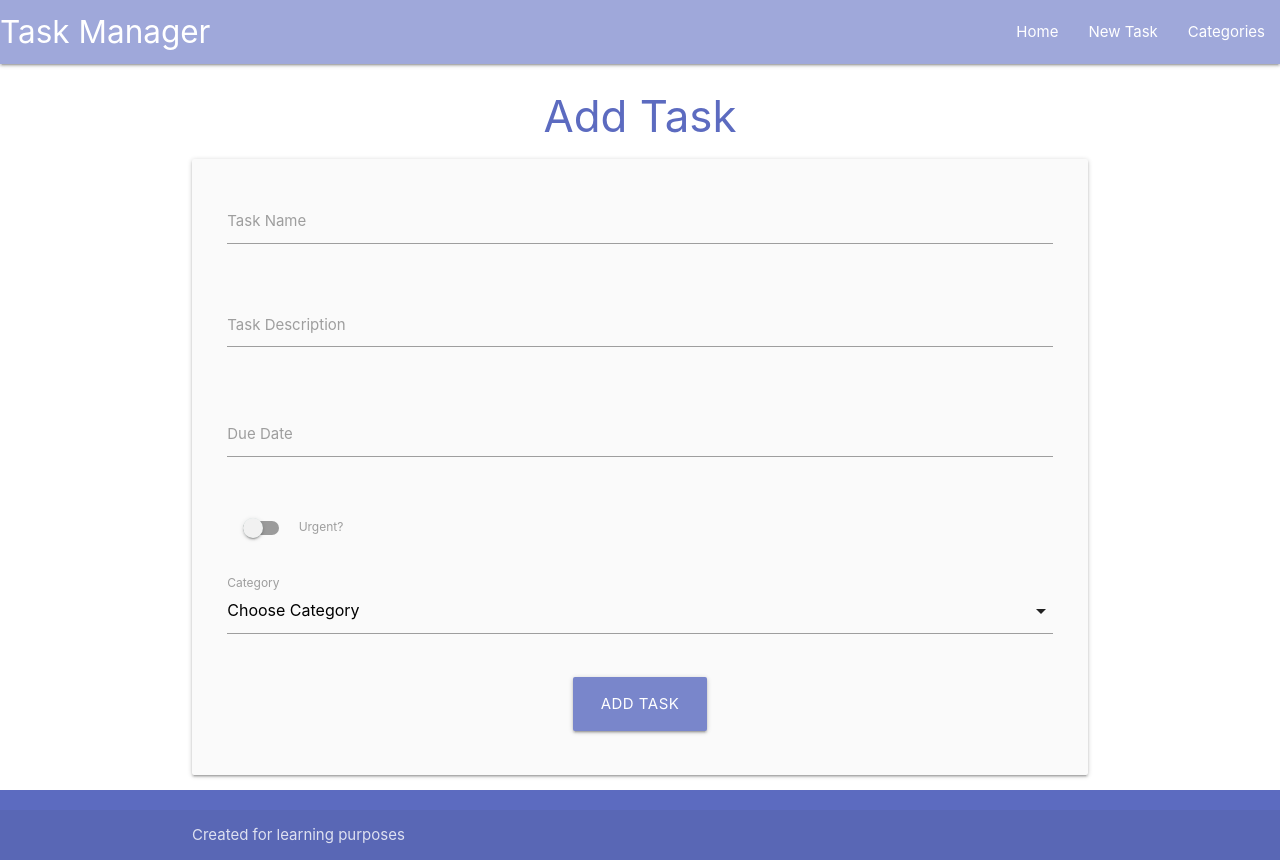
After one commit to cosmicCode42/material-task-manager, a Flask app: page /add_task in a window 1280 px wide. The commit adds this page. Run offline with Flask 3, Linux system fonts and the light colour scheme.

Commit message:
added Create functionality for tasks

```diff
--- a/taskmanager/routes.py
+++ b/taskmanager/routes.py
@@ -44,3 +44,21 @@ def delete_category(category_id):
     db.session.delete(category)
     db.session.commit()
     return redirect(url_for("categories"))
+
+
+@app.route("/add_task", methods=["GET", "POST"])
+def add_task():
+    # Allows new tasks to be POSTed by a user
+    categories = list(Category.query.order_by(Category.category_name).all())
+    if request.method == "POST":
+        task = Task(
+            task_name = request.form.get("task_name"),
+            task_description = request.form.get("task_description"),
+            is_urgent = bool(True if request.form.get("is_urgent") else False),
+            due_date = request.form.get("due_date"),
+            category_id = request.form.get("category_id")
+        )
+        db.session.add(task)
+        db.session.commit()
+        return redirect(url_for("home"))
+    return render_template("add_task.html", categories=categories)
--- a/taskmanager/static/js/script.js
+++ b/taskmanager/static/js/script.js
@@ -2,4 +2,15 @@ document.addEventListener('DOMContentLoaded', function() {
     // sidenav initialisation
     let sidenav = document.querySelectorAll('.sidenav');
     M.Sidenav.init(sidenav);
+
+    // datepicker initialisation
+      let datepicker = document.querySelectorAll('.datepicker');
+      M.Datepicker.init(datepicker, {
+        format: "dd mmm, yyyy",
+        i18n: {done: "Select"}
+      });
+
+    // select initialisation
+    let selects = document.querySelectorAll('select');
+    M.FormSelect.init(selects);
   });
--- /dev/null
+++ b/taskmanager/templates/add_task.html
@@ -0,0 +1,66 @@
+{% extends "base.html" %}
+{% block content %}
+
+<h3 class="indigo-text text-lighten-1 center-align">Add Task</h3>
+
+<div class="row card-panel grey lighten-5">
+    <form class="col s12" method="POST" action="{{ url_for('add_task') }}">
+        <!-- task name -->
+        <div class="row">
+            <div class="input-field col s12">
+                <input id="task_name" name="task_name" minlength="5" maxlength="50" type="text" class="validate"
+                    required>
+                <label for="task_name">Task Name</label>
+            </div>
+        </div>
+        <!-- task description -->
+        <div class="row">
+            <div class="input-field col s12">
+                <textarea id="task_description" name="task_description" minlength="5" maxlength="200" type="text"
+                    class="materialize-textarea validate" required></textarea>
+                <label for="task_description">Task Description</label>
+            </div>
+        </div>
+        <!-- due date -->
+        <div class="row">
+            <div class="input-field col s12">
+                <input id="due_date" name="due_date" type="text" class="datepicker validate" required>
+                <label for="due_date">Due Date</label>
+            </div>
+        </div>
+        <!-- is urgent -->
+        <div class="row">
+            <div class="input-field col s12">
+                <div class="switch">
+                    <label for="is_urgent">
+                        <input id="is_urgent" name="is_urgent" type="checkbox">
+                        <span class="lever"></span>
+                        Urgent?
+                    </label>
+                </div>
+            </div>
+        </div>
+        <!-- category_id -->
+        <div class="row">
+            <div class="input-field col s12">
+                <select id="category_id" name="category_id" class="validate" required>
+                    <option value="" disabled selected>Choose Category</option>
+                    {% for category in categories %}
+                        <option value="{{ category.id }}">{{ category.category_name }}</option>
+                    {% endfor %}
+                </select>
+                <label for="category_id">Category</label>
+            </div>
+        </div>
+        <!-- submit button -->
+        <div class="row">
+            <div class="col s12 center-align">
+                <button type="submit" class="btn-large indigo lighten-2">
+                    Add Task
+                </button>
+            </div>
+        </div>
+    </form>
+</div>
+
+{% endblock %}
--- a/taskmanager/templates/base.html
+++ b/taskmanager/templates/base.html
@@ -20,7 +20,7 @@
                 <a href="#" data-target="mobile-demo" class="sidenav-trigger"><i class="material-icons">menu</i></a>
                 <ul class="right hide-on-med-and-down">
                     <li><a href="{{ url_for('home') }}">Home</a></li>
-                    <li><a href="">New Task</a></li>
+                    <li><a href="{{ url_for('add_task') }}">New Task</a></li>
                     <li><a href="{{ url_for('categories') }}">Categories</a></li>
                 </ul>
             </div>
@@ -29,7 +29,7 @@
         <!-- mobile sidebar -->
         <ul class="sidenav" id="mobile-demo">
             <li><a href="{{ url_for('home') }}">Home</a></li>
-            <li><a href="">New Task</a></li>
+            <li><a href="{{ url_for('add_task') }}">New Task</a></li>
             <li><a href="{{ url_for('categories') }}">Categories</a></li>
         </ul>
     </header>
@@ -46,7 +46,6 @@
         <div class="footer-copyright">
             <div class="container">
                 Created for learning purposes
-                <a class="white-text right" href="#!">More Links</a>
             </div>
         </div>
     </footer>
```
Also changed, not shown: taskmanager/templates/tasks.html (+8 -0 lines).
